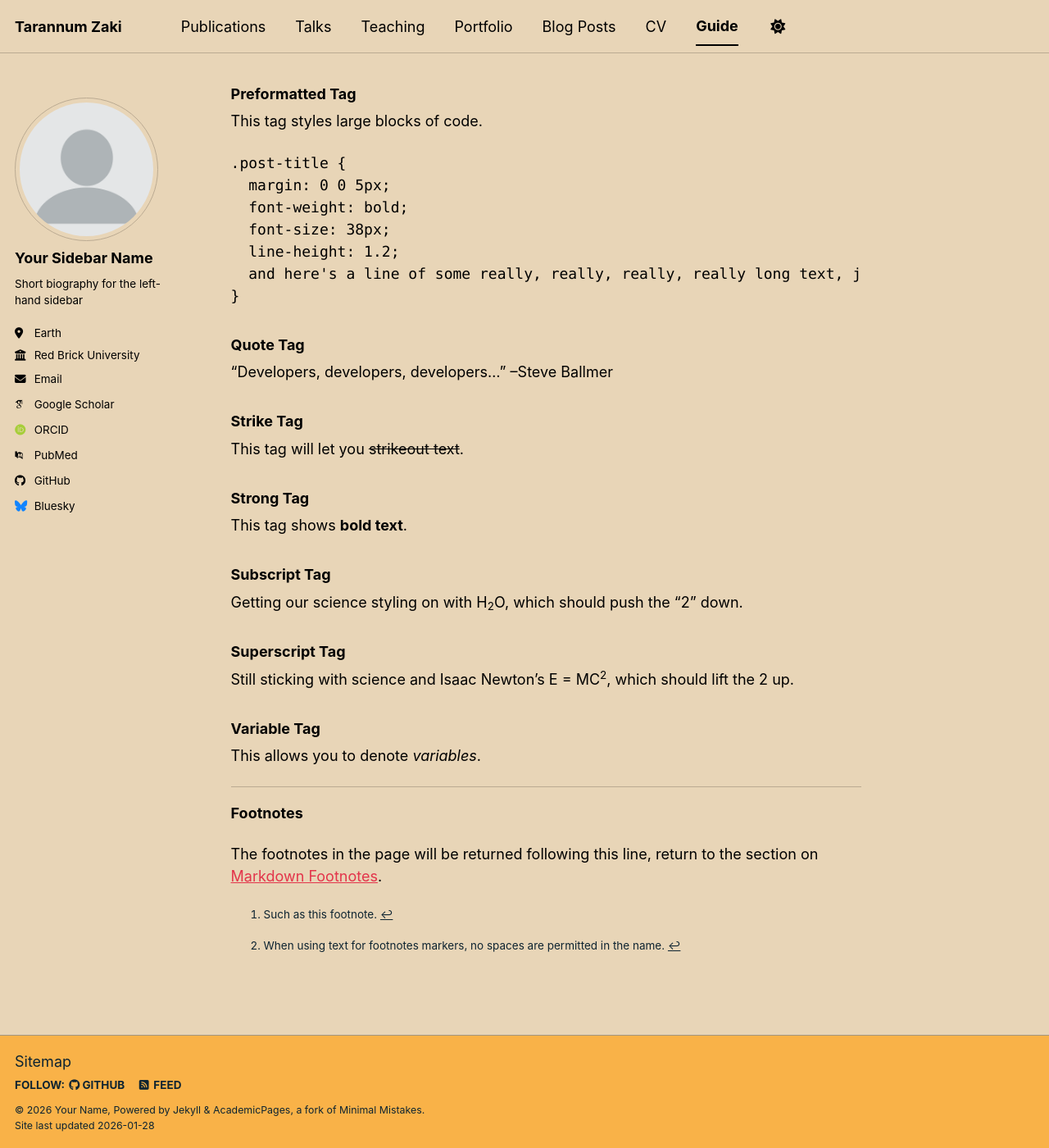
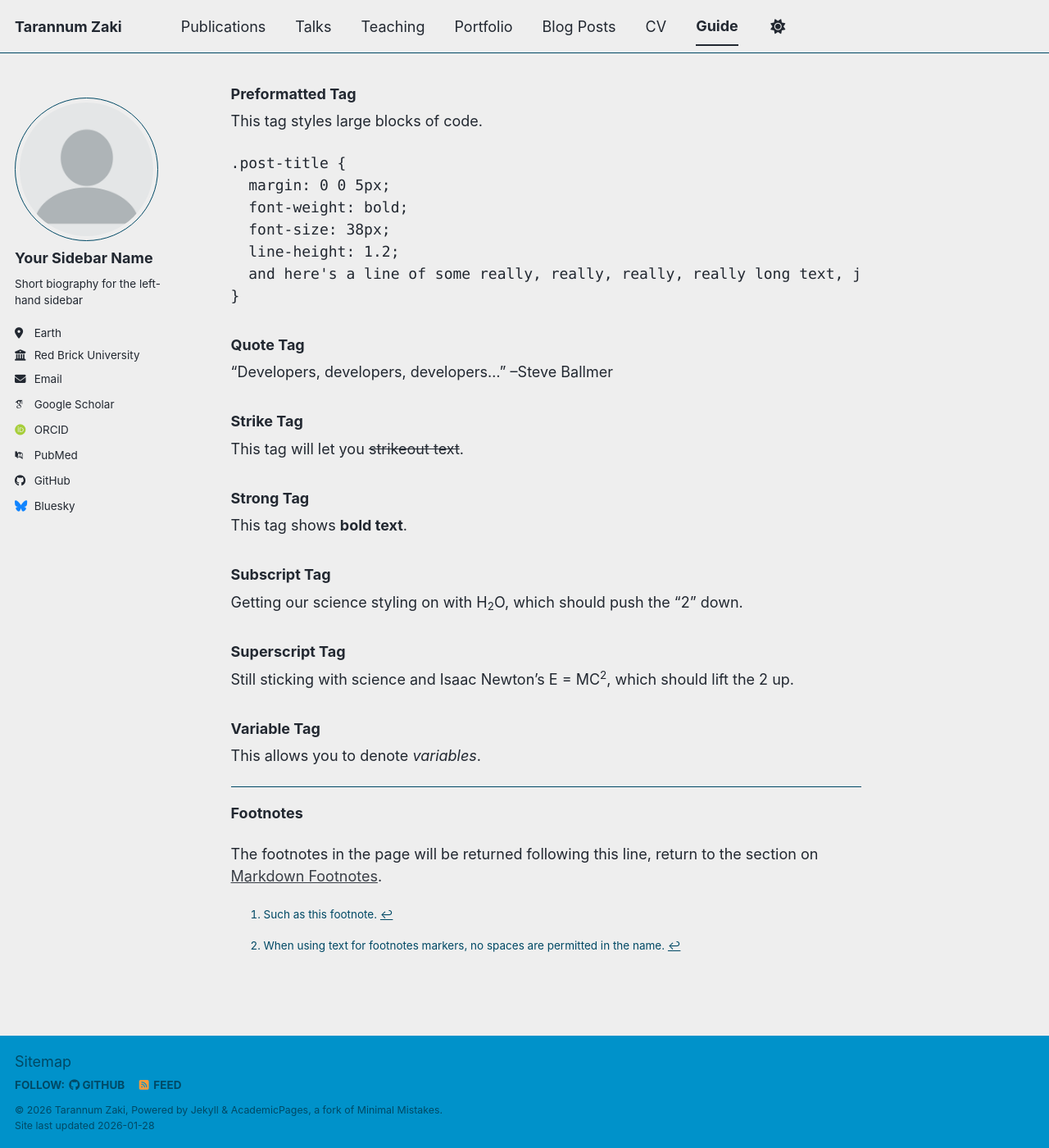
Before and after one commit to Tarannum123/Tarannum123.github.io, a Jekyll site: the page built from _pages/markdown.md, in a window 1280 px wide and 1400 px high, scrolled down 10924 px. Shown: the whole window at 82% size. Built offline with Jekyll 4.4.1, drawn with Linux system fonts in a browser that asks for light colours; emoji names are drawn with the system emoji font; some web fonts are replaced; a script bundle is joined from its source files by our own code; library files that are not in the unit come from our copies.

Commit message:
Update _config.yml

```diff
--- a/_config.yml
+++ b/_config.yml
@@ -8,10 +8,10 @@
 
 # Basic Site Settings
 locale                   : "en-US"
-site_theme               : "sunrise" # The available themes options are "default", "air", "sunrise", "mint", "dirt" and "contrast"
+site_theme               : "air" # The available themes options are "default", "air", "sunrise", "mint", "dirt" and "contrast"
 title                    : "Tarannum Zaki"
-title_separator          : "-"
-name                     : &name "Your Name"
+#title_separator          : "-"
+name                     : &name "Tarannum Zaki"
 description              : &description "Your Name's academic portfolio"   # Update this with a general description of your site, this is the default if not overridden by a page
 url                      : https://academicpages.github.io # The base hostname & protocol for your site e.g. "https://[your GitHub username].github.io",
                                                            # or if you already have some other page hosted on Github then use "https://[your GitHub username].github.io/[Your Repo Name]"
```
